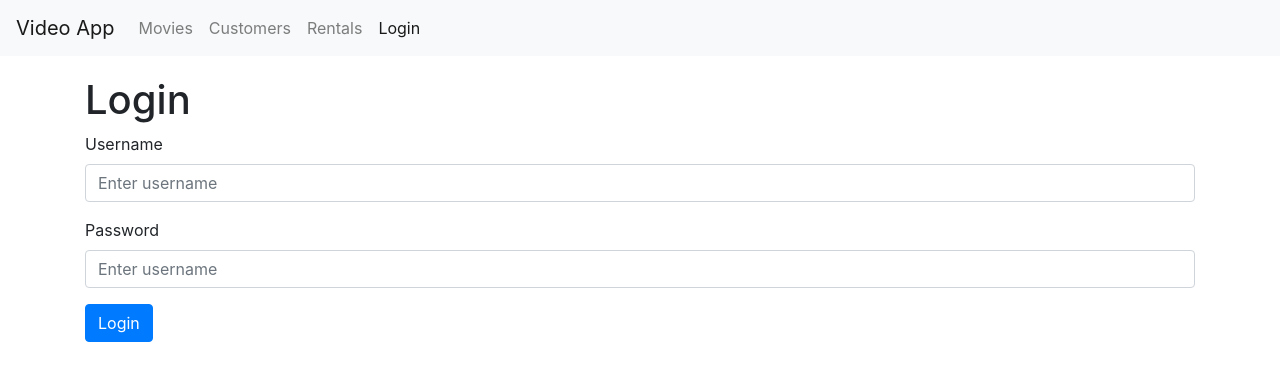
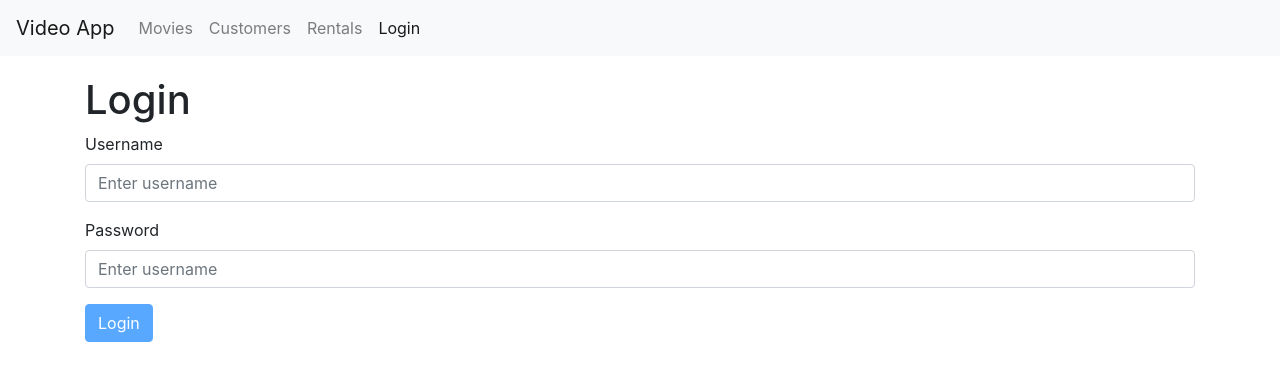
Before and after one commit to kboul/display-and-delete-movies, a React (Create React App) app: page /login in a window 1280 px wide. Shown: the top 380 px of the page. Built offline with nearby package versions, Linux system fonts and the light colour scheme.

Commit message:
Disable login button if form is not valid

```diff
--- a/src/components/LoginForm/LoginForm.js
+++ b/src/components/LoginForm/LoginForm.js
@@ -80,6 +80,7 @@ class LoginForm extends Component {
                         error={errors.password}
                         onChange={this.handleChange} />
                     <button
+                        disabled={this.validate()}
                         type="submit"
                         className="btn btn-primary">
                         Login
```
